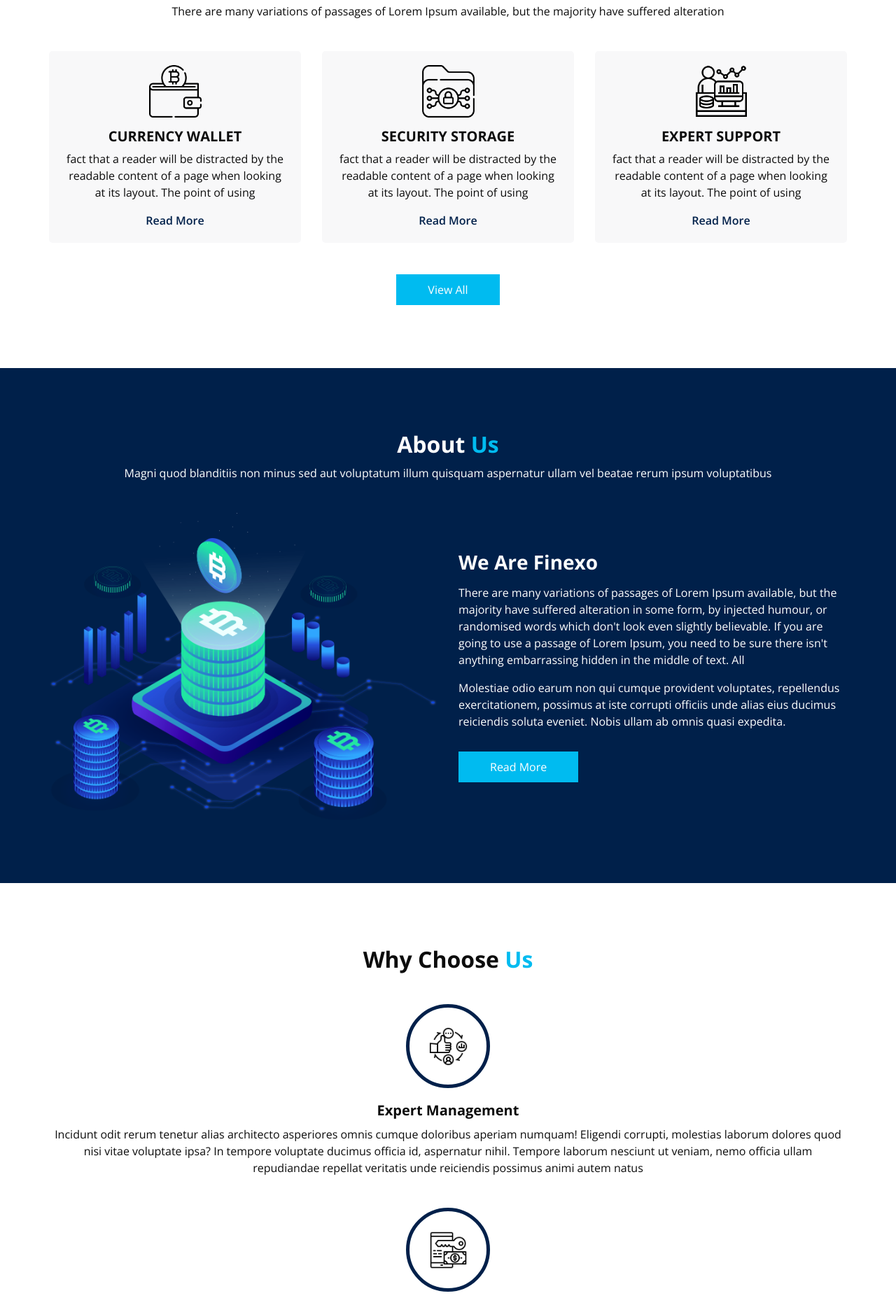
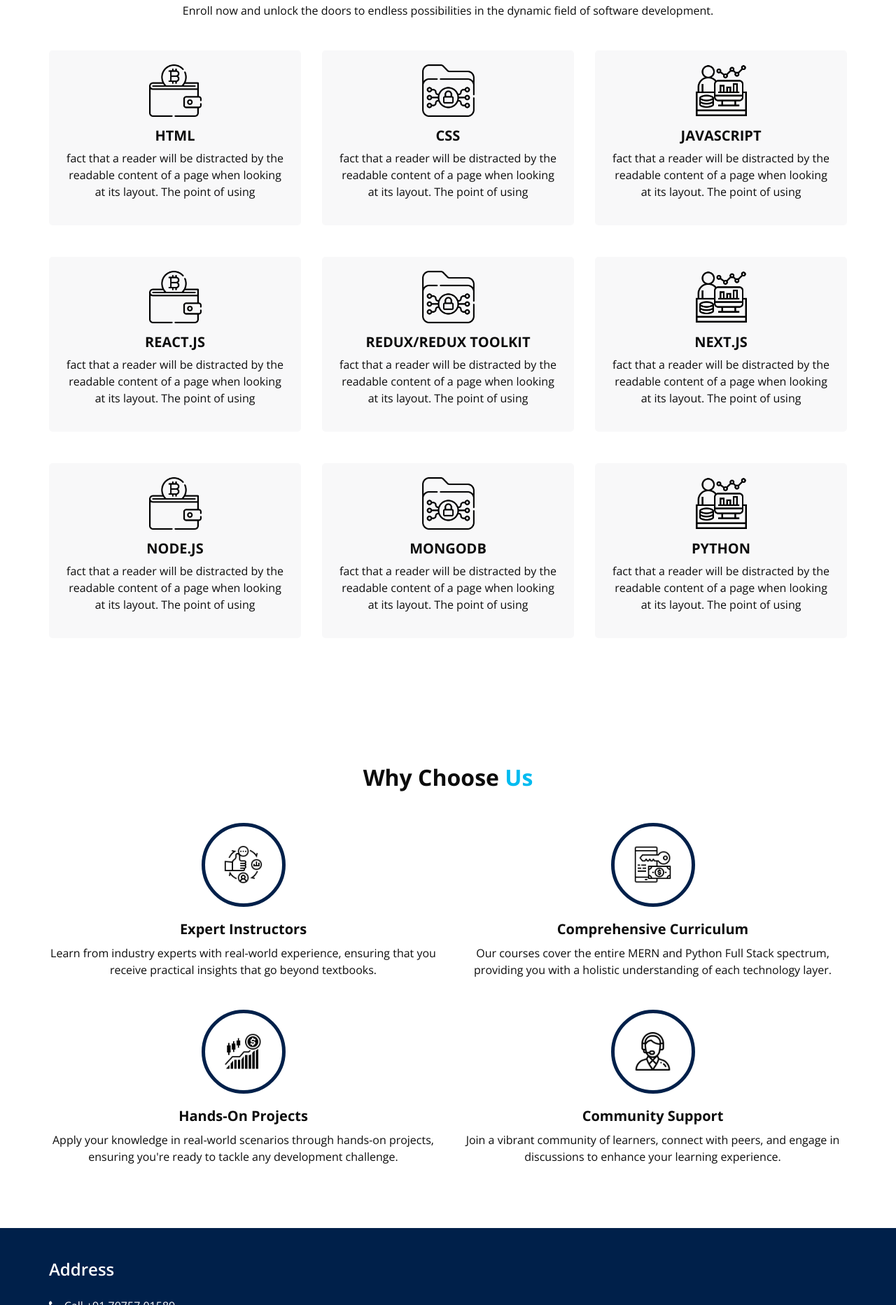
Before and after one commit to telugusoftwarehub/telugusoftwarehub.github.io, a plain HTML site: page index.html in a window 1280 px wide. Shown: the part 935-2800 px from the top of the page at 70% size. Drawn offline with nearby package versions, Linux system fonts and the light colour scheme; some packages are replaced by stand-ins of ours.

Commit message:
WebSite Content update

```diff
--- a/index.html
+++ b/index.html
@@ -22,7 +22,8 @@
   <link href="https://fonts.googleapis.com/css2?family=Roboto:wght@400;500;700;900&display=swap" rel="stylesheet">
 
   <!--owl slider stylesheet -->
-  <link rel="stylesheet" type="text/css" href="https://cdnjs.cloudflare.com/ajax/libs/OwlCarousel2/2.3.4/assets/owl.carousel.min.css" />
+  <link rel="stylesheet" type="text/css"
+    href="https://cdnjs.cloudflare.com/ajax/libs/OwlCarousel2/2.3.4/assets/owl.carousel.min.css" />
 
   <!-- font awesome style -->
   <link href="css/font-awesome.min.css" rel="stylesheet" />
@@ -54,11 +55,12 @@
             </span>
           </a>
 
-          <button class="navbar-toggler" type="button" data-toggle="collapse" data-target="#navbarSupportedContent" aria-controls="navbarSupportedContent" aria-expanded="false" aria-label="Toggle navigation">
+          <button class="navbar-toggler" type="button" data-toggle="collapse" data-target="#navbarSupportedContent"
+            aria-controls="navbarSupportedContent" aria-expanded="false" aria-label="Toggle navigation">
             <span class=""> </span>
           </button>
 
-          <div class="collapse navbar-collapse" id="navbarSupportedContent">
+          <!-- <div class="collapse navbar-collapse" id="navbarSupportedContent">
             <ul class="navbar-nav  ">
               <li class="nav-item active">
                 <a class="nav-link" href="index.html">Home <span class="sr-only">(current)</span></a>
@@ -66,25 +68,8 @@
               <li class="nav-item">
                 <a class="nav-link" href="about.html"> About</a>
               </li>
-              <li class="nav-item">
-                <a class="nav-link" href="service.html">Services</a>
-              </li>
-              <li class="nav-item">
-                <a class="nav-link" href="why.html">Why Us</a>
-              </li>
-              <li class="nav-item">
-                <a class="nav-link" href="team.html">Team</a>
-              </li>
-              <li class="nav-item">
-                <a class="nav-link" href="#"> <i class="fa fa-user" aria-hidden="true"></i> Login</a>
-              </li>
-              <form class="form-inline">
-                <button class="btn  my-2 my-sm-0 nav_search-btn" type="submit">
-                  <i class="fa fa-search" aria-hidden="true"></i>
-                </button>
-              </form>
             </ul>
-          </div>
+          </div> -->
         </nav>
       </div>
     </header>
@@ -94,6 +79,57 @@
       <div id="customCarousel1" class="carousel slide" data-ride="carousel">
         <div class="carousel-inner">
           <div class="carousel-item active">
+            <div class="container ">
+              <div class="row">
+                <div class="col-md-6 ">
+                  <div class="detail-box">
+                    <h1>
+                      MERN and Python Full Stack Mastery
+                    </h1>
+                    <p>
+                      Unlock the World of Possibilities in Web Development.
+                    </p>
+                   <p>Call Us Now: +91-70757 01589</p>
+                  </div>
+                </div>
+                <div class="col-md-6">
+                  <div class="img-box">
+                    <img src="images/slider-img.png" alt="">
+                  </div>
+                </div>
+              </div>
+            </div>
+          </div>
+          <!-- <div class="carousel-item ">
+            <div class="container ">
+              <div class="row">
+                <div class="col-md-6 ">
+                  <div class="detail-box">
+                    <h1>
+                      Crypto <br>
+                      Currency
+                    </h1>
+                    <p>
+                      Explicabo esse amet tempora quibusdam laudantium, laborum eaque magnam fugiat hic? Esse dicta
+                      aliquid error repudiandae earum suscipit fugiat molestias, veniam, vel architecto veritatis
+                      delectus repellat modi impedit sequi.
+                    </p>
+                    <div class="btn-box">
+                      <a href="" class="btn1">
+                        Read More
+                      </a>
+                    </div>
+                  </div>
+                </div>
+                <div class="col-md-6">
+                  <div class="img-box">
+                    <img src="images/slider-img.png" alt="">
+                  </div>
+                </div>
+              </div>
+            </div>
+          </div> -->
+          <!-- <div class="carousel-item">
             <div class="container ">
               <div class="row">
                 <div class="col-md-6 ">
@@ -119,67 +155,13 @@
                 </div>
               </div>
             </div>
+          </div> -->
         </div>
-          <div class="carousel-item ">
-            <div class="container ">
-              <div class="row">
-                <div class="col-md-6 ">
-                  <div class="detail-box">
-                    <h1>
-                      Crypto <br>
-                      Currency
-                    </h1>
-                    <p>
-                      Explicabo esse amet tempora quibusdam laudantium, laborum eaque magnam fugiat hic? Esse dicta aliquid error repudiandae earum suscipit fugiat molestias, veniam, vel architecto veritatis delectus repellat modi impedit sequi.
-                    </p>
-                    <div class="btn-box">
-                      <a href="" class="btn1">
-                        Read More
-                      </a>
-                    </div>
-                  </div>
-                </div>
-                <div class="col-md-6">
-                  <div class="img-box">
-                    <img src="images/slider-img.png" alt="">
-                  </div>
-                </div>
-              </div>
-            </div>
-          </div>
-          <div class="carousel-item">
-            <div class="container ">
-              <div class="row">
-                <div class="col-md-6 ">
-                  <div class="detail-box">
-                    <h1>
-                      Crypto <br>
-                      Currency
-                    </h1>
-                    <p>
-                      Explicabo esse amet tempora quibusdam laudantium, laborum eaque magnam fugiat hic? Esse dicta aliquid error repudiandae earum suscipit fugiat molestias, veniam, vel architecto veritatis delectus repellat modi impedit sequi.
-                    </p>
-                    <div class="btn-box">
-                      <a href="" class="btn1">
-                        Read More
-                      </a>
-                    </div>
-                  </div>
-                </div>
-                <div class="col-md-6">
-                  <div class="img-box">
-                    <img src="images/slider-img.png" alt="">
-                  </div>
-                </div>
-              </div>
-            </div>
-          </div>
-        </div>
-        <ol class="carousel-indicators">
+        <!-- <ol class="carousel-indicators">
           <li data-target="#customCarousel1" data-slide-to="0" class="active"></li>
           <li data-target="#customCarousel1" data-slide-to="1"></li>
           <li data-target="#customCarousel1" data-slide-to="2"></li>
-        </ol>
+        </ol> -->
       </div>
 
     </section>
@@ -194,12 +176,13 @@
       <div class="container ">
         <div class="heading_container heading_center">
           <h2>
-            Our <span>Services</span>
+            Featured <span>Courses</span>
           </h2>
           <p>
-            There are many variations of passages of Lorem Ipsum available, but the majority have suffered alteration
+            Enroll now and unlock the doors to endless possibilities in the dynamic field of software development.
           </p>
         </div>
+
         <div class="row">
           <div class="col-md-4 ">
             <div class="box ">
@@ -208,16 +191,13 @@
               </div>
               <div class="detail-box">
                 <h5>
-                  Currency Wallet
+                  HTML
                 </h5>
                 <p>
                   fact that a reader will be distracted by the readable content of a page when looking at its layout.
                   The
                   point of using
                 </p>
-                <a href="">
-                  Read More
-                </a>
               </div>
             </div>
           </div>
@@ -228,16 +208,13 @@
               </div>
               <div class="detail-box">
                 <h5>
-                  Security Storage
+                  CSS
                 </h5>
                 <p>
                   fact that a reader will be distracted by the readable content of a page when looking at its layout.
                   The
                   point of using
                 </p>
-                <a href="">
-                  Read More
-                </a>
               </div>
             </div>
           </div>
@@ -248,24 +225,122 @@
               </div>
               <div class="detail-box">
                 <h5>
-                  Expert Support
+                  Javascript
                 </h5>
                 <p>
                   fact that a reader will be distracted by the readable content of a page when looking at its layout.
                   The
                   point of using
                 </p>
-                <a href="">
-                  Read More
-                </a>
               </div>
             </div>
           </div>
         </div>
-        <div class="btn-box">
-          <a href="">
-            View All
-          </a>
+        <div class="row">
+          <div class="col-md-4 ">
+            <div class="box ">
+              <div class="img-box">
+                <img src="images/s1.png" alt="">
+              </div>
+              <div class="detail-box">
+                <h5>
+                  React.JS
+                </h5>
+                <p>
+                  fact that a reader will be distracted by the readable content of a page when looking at its layout.
+                  The
+                  point of using
+                </p>
+              </div>
+            </div>
+          </div>
+          <div class="col-md-4 ">
+            <div class="box ">
+              <div class="img-box">
+                <img src="images/s2.png" alt="">
+              </div>
+              <div class="detail-box">
+                <h5>
+                  Redux/Redux ToolKit
+                </h5>
+                <p>
+                  fact that a reader will be distracted by the readable content of a page when looking at its layout.
+                  The
+                  point of using
+                </p>
+              </div>
+            </div>
+          </div>
+          <div class="col-md-4 ">
+            <div class="box ">
+              <div class="img-box">
+                <img src="images/s3.png" alt="">
+              </div>
+              <div class="detail-box">
+                <h5>
+                  Next.JS
+                </h5>
+                <p>
+                  fact that a reader will be distracted by the readable content of a page when looking at its layout.
+                  The
+                  point of using
+                </p>
+              </div>
+            </div>
+          </div>
+        </div>
+        <div class="row">
+          <div class="col-md-4 ">
+            <div class="box ">
+              <div class="img-box">
+                <img src="images/s1.png" alt="">
+              </div>
+              <div class="detail-box">
+                <h5>
+                  Node.JS
+                </h5>
+                <p>
+                  fact that a reader will be distracted by the readable content of a page when looking at its layout.
+                  The
+                  point of using
+                </p>
+              </div>
+            </div>
+          </div>
+          <div class="col-md-4 ">
+            <div class="box ">
+              <div class="img-box">
+                <img src="images/s2.png" alt="">
+              </div>
+              <div class="detail-box">
+                <h5>
+                  MongoDB
+                </h5>
+                <p>
+                  fact that a reader will be distracted by the readable content of a page when looking at its layout.
+                  The
+                  point of using
+                </p>
+              </div>
+            </div>
+          </div>
+          <div class="col-md-4 ">
+            <div class="box ">
+              <div class="img-box">
+                <img src="images/s3.png" alt="">
+              </div>
+              <div class="detail-box">
+                <h5>
+                  Python
+                </h5>
+                <p>
+                  fact that a reader will be distracted by the readable content of a page when looking at its layout.
+                  The
+                  point of using
+                </p>
+              </div>
+            </div>
+          </div>
         </div>
       </div>
     </div>
@@ -276,7 +351,7 @@
 
   <!-- about section -->
 
-  <section class="about_section layout_padding">
+  <!-- <section class="about_section layout_padding">
     <div class="container  ">
       <div class="heading_container heading_center">
         <h2>
@@ -313,7 +388,7 @@
         </div>
       </div>
     </div>
-  </section>
+  </section> -->
 
   <!-- end about section -->
 
@@ -327,67 +402,77 @@
         </h2>
       </div>
       <div class="why_container">
+        <div class="row">
+          <div class="col-md-6">
             <div class="box">
               <div class="img-box">
                 <img src="images/w1.png" alt="">
               </div>
               <div class="detail-box">
                 <h5>
-              Expert Management
+                  Expert Instructors
                 </h5>
                 <p>
-              Incidunt odit rerum tenetur alias architecto asperiores omnis cumque doloribus aperiam numquam! Eligendi corrupti, molestias laborum dolores quod nisi vitae voluptate ipsa? In tempore voluptate ducimus officia id, aspernatur nihil.
-              Tempore laborum nesciunt ut veniam, nemo officia ullam repudiandae repellat veritatis unde reiciendis possimus animi autem natus
+                  Learn from industry experts with real-world experience, ensuring that you receive practical insights
+                  that go beyond textbooks.
                 </p>
               </div>
             </div>
+
+          </div>
+          <div class="col-md-6 ">
             <div class="box">
               <div class="img-box">
                 <img src="images/w2.png" alt="">
               </div>
               <div class="detail-box">
                 <h5>
-              Secure Investment
+                  Comprehensive Curriculum
                 </h5>
                 <p>
-              Incidunt odit rerum tenetur alias architecto asperiores omnis cumque doloribus aperiam numquam! Eligendi corrupti, molestias laborum dolores quod nisi vitae voluptate ipsa? In tempore voluptate ducimus officia id, aspernatur nihil.
-              Tempore laborum nesciunt ut veniam, nemo officia ullam repudiandae repellat veritatis unde reiciendis possimus animi autem natus
+                  Our courses cover the entire MERN and Python Full Stack spectrum, providing you with a holistic
+                  understanding of each technology layer.
                 </p>
               </div>
             </div>
+
+          </div>
+        </div>
+        <div class="row">
+          <div class="col-md-6">
+
             <div class="box">
               <div class="img-box">
                 <img src="images/w3.png" alt="">
               </div>
               <div class="detail-box">
                 <h5>
-              Instant Trading
+                  Hands-On Projects
                 </h5>
                 <p>
-              Incidunt odit rerum tenetur alias architecto asperiores omnis cumque doloribus aperiam numquam! Eligendi corrupti, molestias laborum dolores quod nisi vitae voluptate ipsa? In tempore voluptate ducimus officia id, aspernatur nihil.
-              Tempore laborum nesciunt ut veniam, nemo officia ullam repudiandae repellat veritatis unde reiciendis possimus animi autem natus
+                  Apply your knowledge in real-world scenarios through hands-on projects, ensuring you're ready to
+                  tackle
+                  any development challenge.
                 </p>
               </div>
             </div>
+          </div>
+          <div class="col-md-6 ">
             <div class="box">
               <div class="img-box">
                 <img src="images/w4.png" alt="">
               </div>
               <div class="detail-box">
                 <h5>
-              Happy Customers
+                  Community Support
                 </h5>
                 <p>
-              Incidunt odit rerum tenetur alias architecto asperiores omnis cumque doloribus aperiam numquam! Eligendi corrupti, molestias laborum dolores quod nisi vitae voluptate ipsa? In tempore voluptate ducimus officia id, aspernatur nihil.
-              Tempore laborum nesciunt ut veniam, nemo officia ullam repudiandae repellat veritatis unde reiciendis possimus animi autem natus
+                  Join a vibrant community of learners, connect with peers, and engage in discussions to enhance your
+                  learning experience.
                 </p>
               </div>
             </div>
           </div>
-      <div class="btn-box">
-        <a href="">
-          Read More
-        </a>
         </div>
       </div>
   </section>
@@ -395,7 +480,7 @@
   <!-- end why section -->
 
   <!-- team section -->
-  <section class="team_section layout_padding">
+  <!-- <section class="team_section layout_padding">
     <div class="container-fluid">
       <div class="heading_container heading_center">
         <h2 class="">
@@ -536,13 +621,13 @@
         </div>
       </div>
     </div>
-  </section>
+  </section> -->
   <!-- end team section -->
 
 
   <!-- client section -->
 
-  <section class="client_section layout_padding">
+  <!-- <section class="client_section layout_padding">
     <div class="container">
       <div class="heading_container heading_center psudo_white_primary mb_45">
         <h2>
@@ -642,7 +727,7 @@
         </div>
       </div>
     </div>
-  </section>
+  </section> -->
 
   <!-- end client section -->
 
@@ -652,39 +737,33 @@
   <section class="info_section layout_padding2">
     <div class="container">
       <div class="row">
-        <div class="col-md-6 col-lg-3 info_col">
+        <div class="col-md-12 col-lg-12 info_col">
           <div class="info_contact">
             <h4>
               Address
             </h4>
             <div class="contact_link_box">
               <a href="">
-                <i class="fa fa-map-marker" aria-hidden="true"></i>
-                <span>
-                  Location
-                </span>
-              </a>
-              <a href="">
                 <i class="fa fa-phone" aria-hidden="true"></i>
                 <span>
-                  Call +01 1234567890
+                  Call +91 70757 01589
                 </span>
               </a>
               <a href="">
                 <i class="fa fa-envelope" aria-hidden="true"></i>
                 <span>
-                  demo@gmail.com
+                  telugusoftwarehub@gmail.com
                 </span>
               </a>
             </div>
           </div>
           <div class="info_social">
-            <a href="">
+            <!-- <a href="">
               <i class="fa fa-facebook" aria-hidden="true"></i>
-            </a>
-            <a href="">
+            </a> -->
+            <!-- <a href="">
               <i class="fa fa-twitter" aria-hidden="true"></i>
-            </a>
+            </a> -->
             <a href="">
               <i class="fa fa-linkedin" aria-hidden="true"></i>
             </a>
@@ -693,7 +772,7 @@
             </a>
           </div>
         </div>
-        <div class="col-md-6 col-lg-3 info_col">
+        <!-- <div class="col-md-6 col-lg-3 info_col">
           <div class="info_detail">
             <h4>
               Info
@@ -702,8 +781,8 @@
               necessary, making this the first true generator on the Internet. It uses a dictionary of over 200 Latin words, combined with a handful
             </p>
           </div>
-        </div>
-        <div class="col-md-6 col-lg-2 mx-auto info_col">
+        </div> -->
+        <!-- <div class="col-md-6 col-lg-2 mx-auto info_col">
           <div class="info_link_box">
             <h4>
               Links
@@ -726,8 +805,8 @@
               </a>
             </div>
           </div>
-        </div>
-        <div class="col-md-6 col-lg-3 info_col ">
+        </div> -->
+        <!-- <div class="col-md-6 col-lg-3 info_col ">
           <h4>
             Subscribe
           </h4>
@@ -737,7 +816,7 @@
               Subscribe
             </button>
           </form>
-        </div>
+        </div> -->
       </div>
     </div>
   </section>
@@ -748,8 +827,7 @@
   <section class="footer_section">
     <div class="container">
       <p>
-        &copy; <span id="displayYear"></span> All Rights Reserved By
-        <a href="https://html.design/">Free Html Templates</a>
+        &copy; <span id="displayYear"></span> All Rights Reserved By SoftwareThub
       </p>
     </div>
   </section>
@@ -758,7 +836,8 @@
   <!-- jQery -->
   <script type="text/javascript" src="js/jquery-3.4.1.min.js"></script>
   <!-- popper js -->
-  <script src="https://cdn.jsdelivr.net/npm/popper.js@1.16.0/dist/umd/popper.min.js" integrity="sha384-Q6E9RHvbIyZFJoft+2mJbHaEWldlvI9IOYy5n3zV9zzTtmI3UksdQRVvoxMfooAo" crossorigin="anonymous">
+  <script src="https://cdn.jsdelivr.net/npm/popper.js@1.16.0/dist/umd/popper.min.js"
+    integrity="sha384-Q6E9RHvbIyZFJoft+2mJbHaEWldlvI9IOYy5n3zV9zzTtmI3UksdQRVvoxMfooAo" crossorigin="anonymous">
     </script>
   <!-- bootstrap js -->
   <script type="text/javascript" src="js/bootstrap.js"></script>
```
Lines whose indentation alone changed are shown as unchanged.
